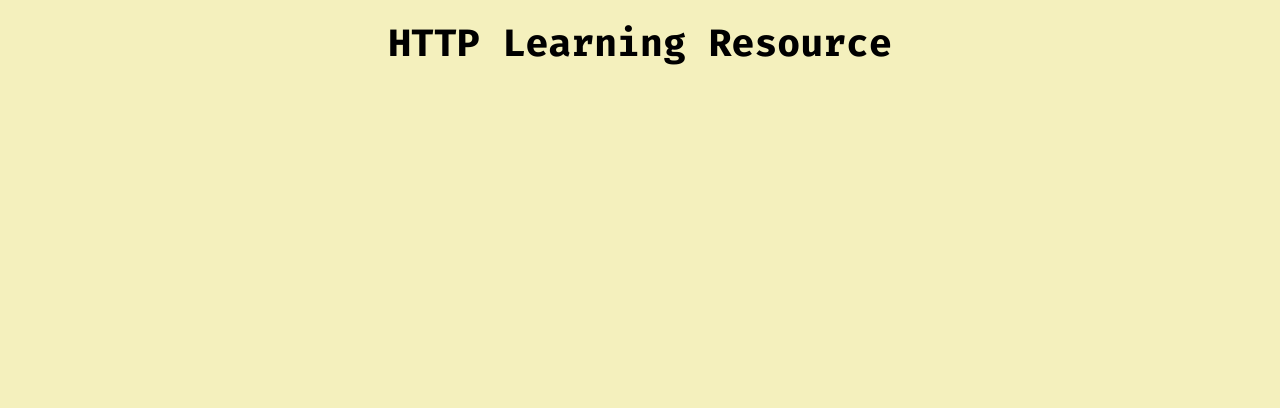
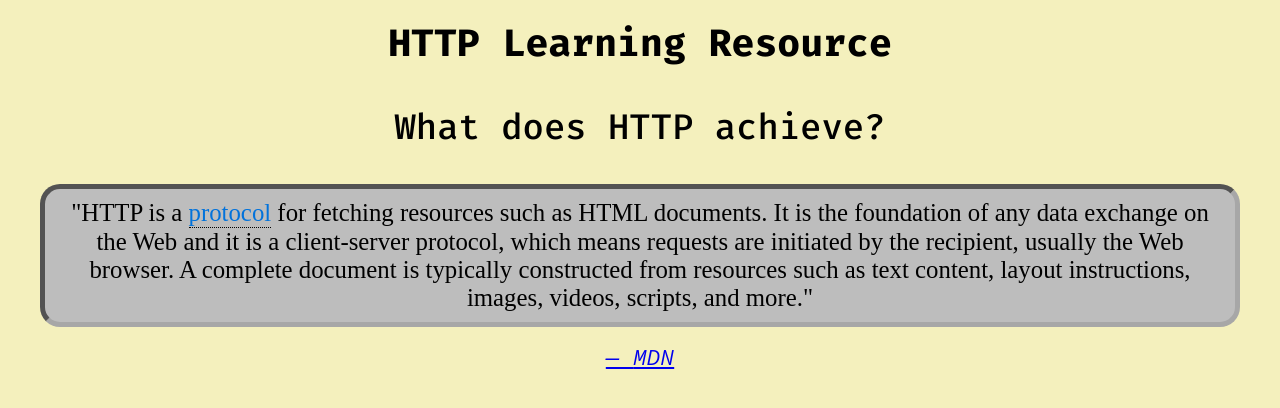
Before and after one commit to worldOfVerdure/HTTPLearningSource, a React (Vite) app: page / in a window 1280 px wide. Shown: the top 408 px of the page. Built offline with nearby package versions, Linux system fonts and the light colour scheme; a web font is replaced by a local one.

Commit message:
Add auxiliary files to support Blockquote Prepare for branch to use flexbox to center tooltip- opposed to positioning.

```diff
--- a/src/App.jsx
+++ b/src/App.jsx
@@ -1,4 +1,5 @@
 import { createGlobalStyle } from "styled-components";
+import HTTPObjective from "./components/HTTPObjective/HTTPObjective.jsx";
 
 const GlobalStyle = createGlobalStyle`
   * {
@@ -16,11 +17,19 @@ const GlobalStyle = createGlobalStyle`
     margin: 0;
   }
 
+  h1, h2 {
+    font-family: "Fira Mono", monospace;
+    margin: 2rem 0;
+  }
+
   h1 {
-    font-family: "Fira Mono", monospace;
     font-size: clamp(2rem, calc(1rem + 2.2vw), 6rem);
     font-weight: 700;
-    margin: 2rem 0 0 0;
+  }
+
+  h2 {
+    font-size: clamp(1.8rem, calc(1rem + 2vw), 4.5rem);
+    font-weight: 500;
   }
 
   html {
@@ -32,6 +41,7 @@ function App() {
   return (
     <>
       <GlobalStyle />
+      <HTTPObjective />
     </>
   );
 }
--- a/src/components/Blockquote/Blockquote.jsx
+++ b/src/components/Blockquote/Blockquote.jsx
@@ -1,13 +1,18 @@
+import MEDIA_SIZES from "../auxiliary/mediaSizes.js";
 import { styled } from "styled-components";
 
 export default function Blockquote( {sourceURL, quote, sourceTitle} ) {
   return (
     <QuoteContainer>
       <StyledBlockquote cite={sourceURL} >
-        <p>"{quote}"</p>
+        {quote}
       </StyledBlockquote>
       <cite>
-        <a href={sourceURL}>
+        <a
+          href={sourceURL}
+          rel="noopener noreferrer"
+          target="_blank"
+        >
           — {sourceTitle}
         </a>
       </cite>
@@ -25,13 +30,26 @@ const QuoteContainer = styled.div`
     font-family: "Source Code Pro", monospace;
     font-size: clamp(1.3rem, calc(1rem + 1vw), 2.4rem);
   }
+
+  & p {
+    margin: 0;
+    text-align: center;
+  }
+
+  @media (min-width: ${MEDIA_SIZES.laptopL}) {
+    width: 55%;
+  }
 `;
 
 const StyledBlockquote = styled.blockquote`
-  background-color:rgb(155, 155, 155);
+  background-color:rgb(189, 189, 189);
+  border: .5rem inset rgb(167, 167, 167);
+  border-radius: 2rem;
+  box-sizing: content-box;
+  padding: 1rem 2.5rem;
 
   & p {
     font-family: "Ovo", serif;
-    font-size: clamp(1.6rem, calc(1.2rem + 1vw), 3rem);
+    font-size: clamp(1.6rem, calc(1.2rem + 1vw), 2.5rem);
   }
 `;
--- a/src/components/HTTPObjective/HTTPObjective.jsx
+++ b/src/components/HTTPObjective/HTTPObjective.jsx
@@ -1,10 +1,12 @@
+import Blockquote from "../Blockquote/Blockquote.jsx";
+import objQuoteArray from "./objectiveQuotes.jsx";
 import Section from "../auxiliary/Section.jsx";
-import { styled } from "styled-components";
 
 export default function HTTPObjective() {
   return (
     <Section>
-
+      <h2>What does HTTP achieve?</h2>
+      <Blockquote {...objQuoteArray[0]}></Blockquote>
     </Section>
   );
 }
--- /dev/null
+++ b/src/components/HTTPObjective/objectiveQuotes.jsx
@@ -0,0 +1,17 @@
+import tooltips from "./objectiveTooltips.js";
+import Tooltip from "../auxiliary/Tooltip.jsx";
+
+const objQuoteArray = [
+  {
+    sourceURL: "https://developer.mozilla.org/en-US/docs/Web/HTTP/Overview#:~:text=to%20see%20ads%3F-,An%20overview%20of%20HTTP,-HTTP%20is%20a",
+    quote: <p>"HTTP is a <Tooltip tooltipText={tooltips.protocol}>protocol</Tooltip> for fetching
+      resources such as HTML documents. It is the foundation of any data exchange on the Web and it
+      is a client-server protocol, which means requests are initiated by the recipient, usually the
+      Web browser. A complete document is typically constructed from resources such as text content,
+      layout instructions, images, videos, scripts, and more."
+      </p>,
+    sourceTitle: "MDN"
+  },
+];
+
+export default objQuoteArray;
--- /dev/null
+++ b/src/components/HTTPObjective/objectiveTooltips.js
@@ -0,0 +1,7 @@
+const tooltips = {
+  protocol: `A protocol is a system of rules that define how data is exchanged within or between
+  computers. Communications between devices require that the devices agree on the format of the data
+  that is being exchanged. The set of rules that defines a format is called a protocol.`,
+};
+
+export default tooltips;
--- a/src/components/auxiliary/Section.jsx
+++ b/src/components/auxiliary/Section.jsx
@@ -1,12 +1,12 @@
 import { styled } from "styled-components";
 
-export default function Section() {
+export default function Section( {children} ) {
   return (
-    <Section></Section>
+    <StyledSection>{children}</StyledSection>
   );
 }
 
-const Section = styled.section`
+const StyledSection = styled.section`
   align-items: center;
   display: flex;
   flex-direction: column;
--- /dev/null
+++ b/src/components/auxiliary/Tooltip.jsx
@@ -0,0 +1,45 @@
+import { styled } from "styled-components";
+
+export default function Tooltip ( {children, tooltipText} ) {
+  return (
+    <TooltipContainer> {children}
+      <span>{tooltipText}</span>
+    </TooltipContainer>
+  );
+}
+
+const TooltipContainer = styled.div`
+  border-bottom: 1px dotted black;
+  color:rgb(1, 114, 219);
+  display: inline-block;
+  position: relative;
+
+  &:hover span {
+    visibility: visible;
+  }
+
+  & span {
+    background-color:rgb(224, 224, 224);
+    border-radius: .6rem;
+    left: 50%;
+    margin-left: -6rem;
+    padding: .5rem;
+    position: absolute;
+    text-align: center;
+    top: 115%;
+    // transform: translateX(-50%);
+    visibility: hidden;
+    width: 420px;
+  }
+
+  & span::after {
+    bottom: 100%;
+    content: " ";
+    position: absolute;
+    left: 50%;
+    margin-left: -5px;
+    border-width: 5px;
+    border-style: solid;
+    border-color: transparent transparent rgb(238, 238, 238)  transparent;
+  }
+`;
--- /dev/null
+++ b/src/components/auxiliary/mediaSizes.js
@@ -0,0 +1,11 @@
+const MEDIA_SIZES = {
+  mobileS: '320px',
+  mobileM: '375px',
+  mobileL: '425px',
+  tablet: '768px',
+  laptop: '1024px',
+  laptopL: '1440px',
+  desktop: '2560px'
+}
+
+export default MEDIA_SIZES;
```
